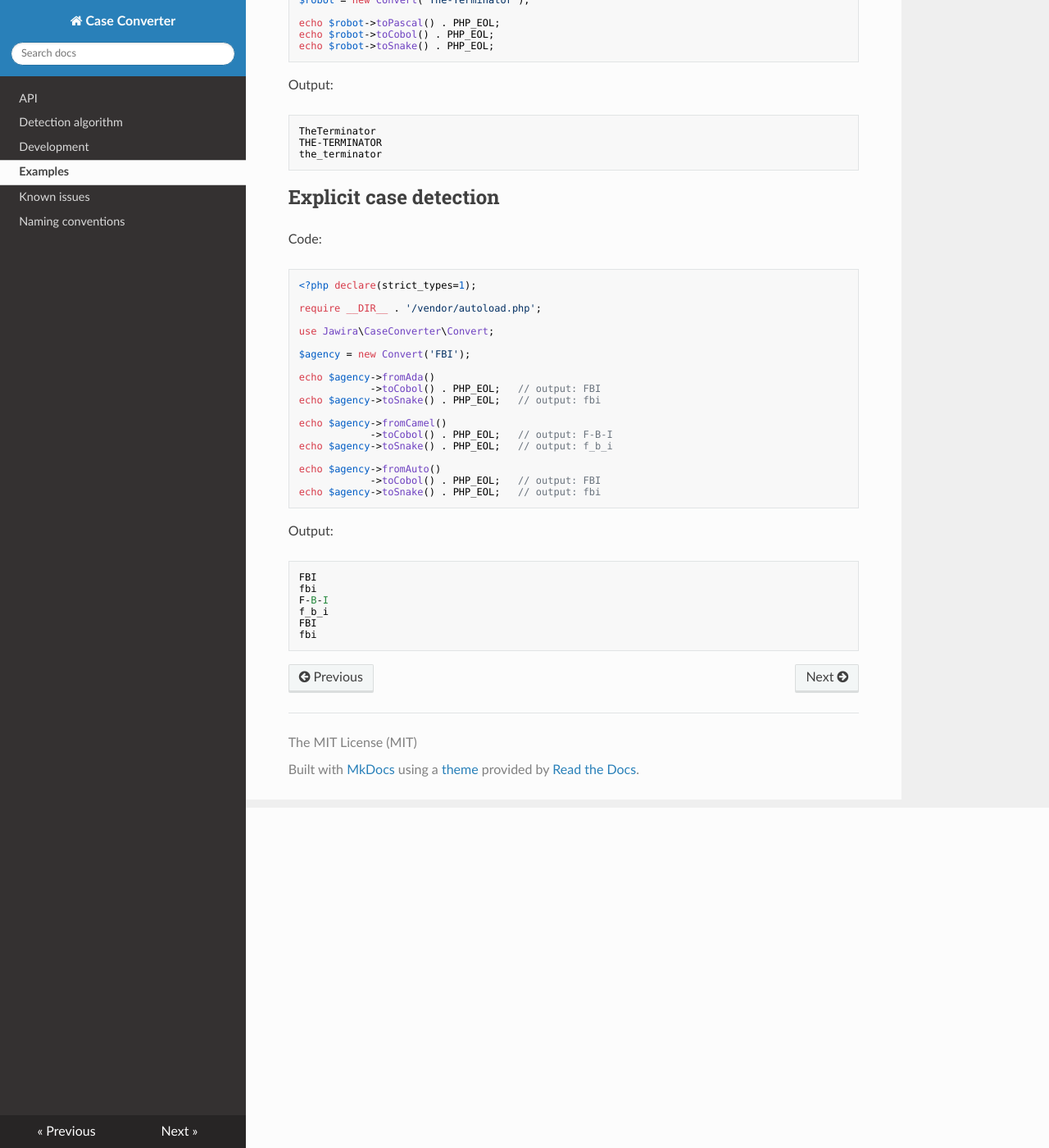
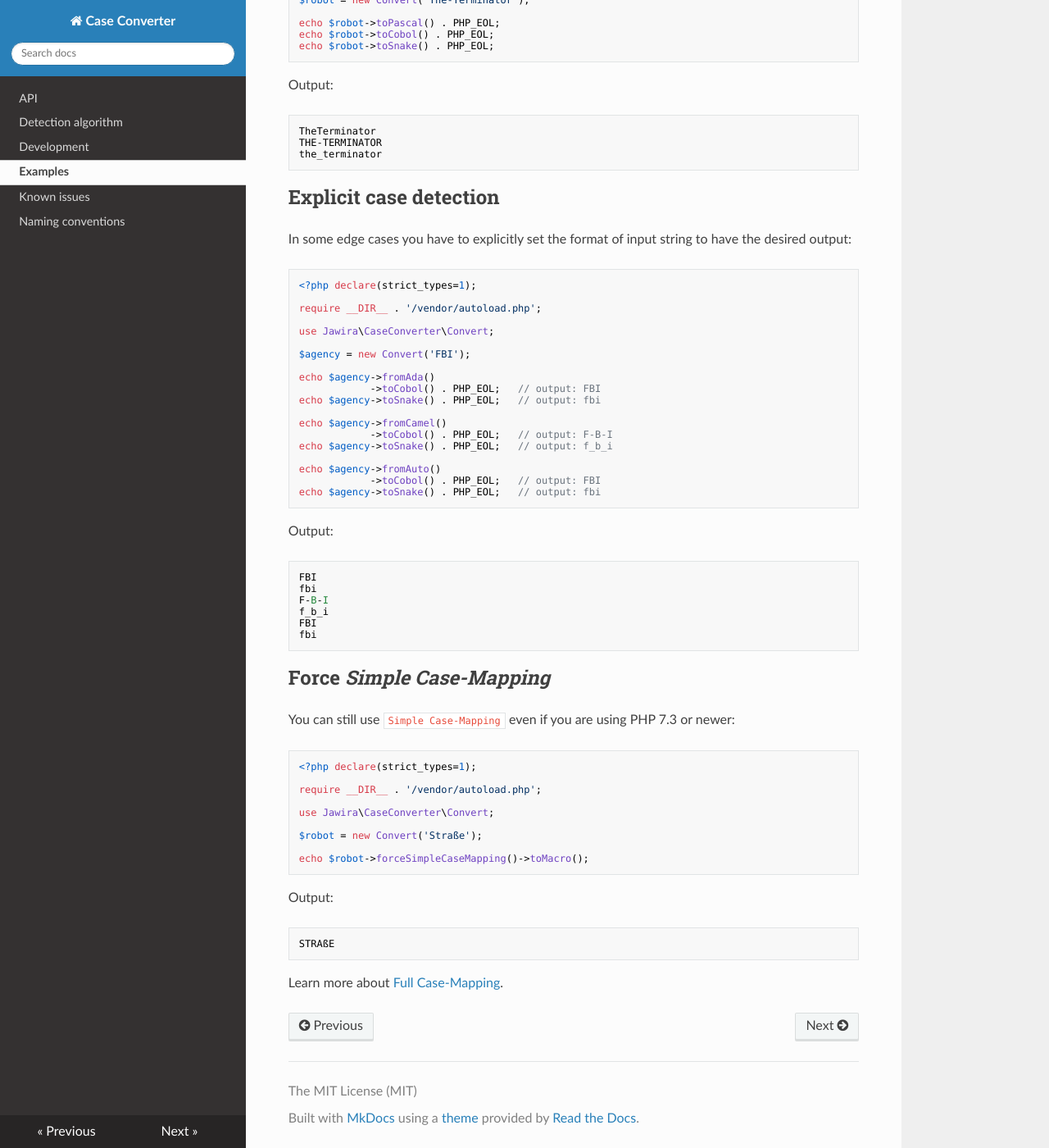
Before and after one commit to jawira/case-converter, an MkDocs documentation site: the page built from docs/examples.md, in a window 1280 px wide and 1400 px high, scrolled down 415 px. Shown: the whole window at 82% size. Built offline with MkDocs 1.6.1, drawn with Linux system fonts in a browser that asks for light colours; nearby versions of some CDN libraries.

Commit message:
Update doc #38

````diff
--- a/docs/examples.md
+++ b/docs/examples.md
@@ -31,7 +31,8 @@ the_terminator
 Explicit case detection
 -----------------------
 
-Code:
+In some edge cases you have to explicitly set the format of input string to have
+the desired output:
 
 ```php
 <?php declare(strict_types=1);
@@ -65,3 +66,30 @@ f_b_i
 FBI
 fbi
 ```
+
+Force _Simple Case-Mapping_
+---------------------------
+
+You can still use `Simple Case-Mapping` even if you are using PHP 7.3 or newer:
+
+```php
+<?php declare(strict_types=1);
+
+require __DIR__ . '/vendor/autoload.php';
+
+use Jawira\CaseConverter\Convert;
+
+$robot = new Convert('Straße');
+
+echo $robot->forceSimpleCaseMapping()->toMacro();
+```
+
+Output:
+
+```
+STRAßE
+```
+
+Learn more about [Full Case-Mapping].
+
+[Full Case-Mapping]: https://jawira.github.io/case-converter/known-issues.html#full-case-mapping
````
Also changed, not shown: docs/api.md (+4 -3 lines).
